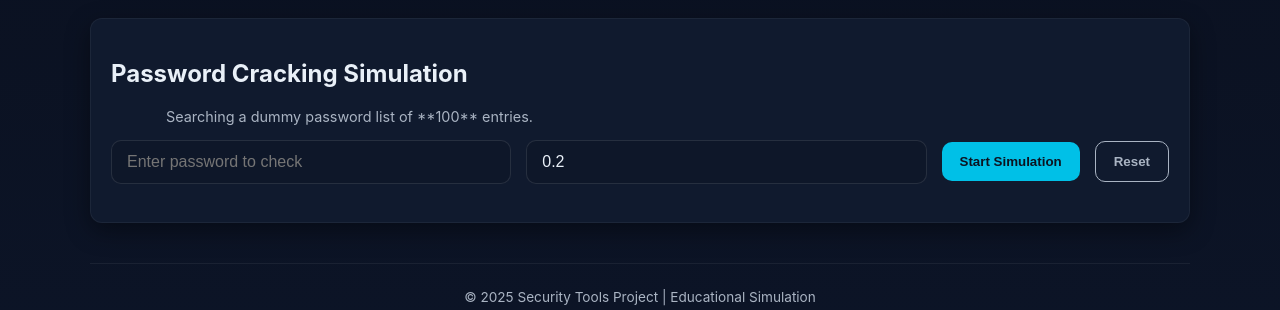
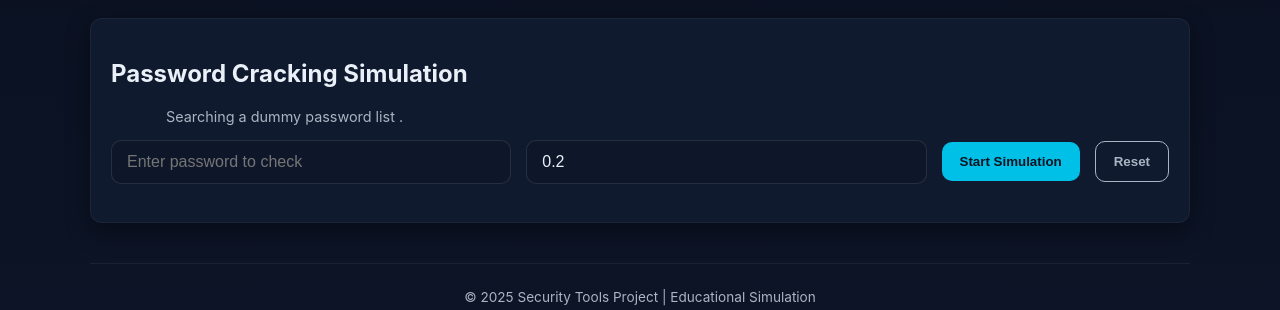
Before and after one commit to ayusjakhmola25/Password-Analyzer-Cracking-Simulation, a Flask app: page / in a window 1280 px wide. Shown: the part 214-524 px from the top of the page. Run offline with Flask 3, Linux system fonts and the light colour scheme.

Commit message:
somes changes

```diff
--- a/PHASE 2/templates/index.html
+++ b/PHASE 2/templates/index.html
@@ -27,7 +27,7 @@
             <header>
                 <div>
                   <h2>Password Cracking Simulation</h2>
-                  <p class="sub">Searching a dummy password list of **{{ list_size|default('100') }}** entries.</p>
+                  <p class="sub">Searching a dummy password list .</p>
                 </div>
             </header>
 
@@ -104,7 +104,7 @@
           <div class="card">
             <header>
                 <div>
-                  <h2>Password Strength Analyzer (Phase 1)</h2>
+                  <h2>Password Strength Analyzer</h2>
                 </div>
             </header>
 
```
